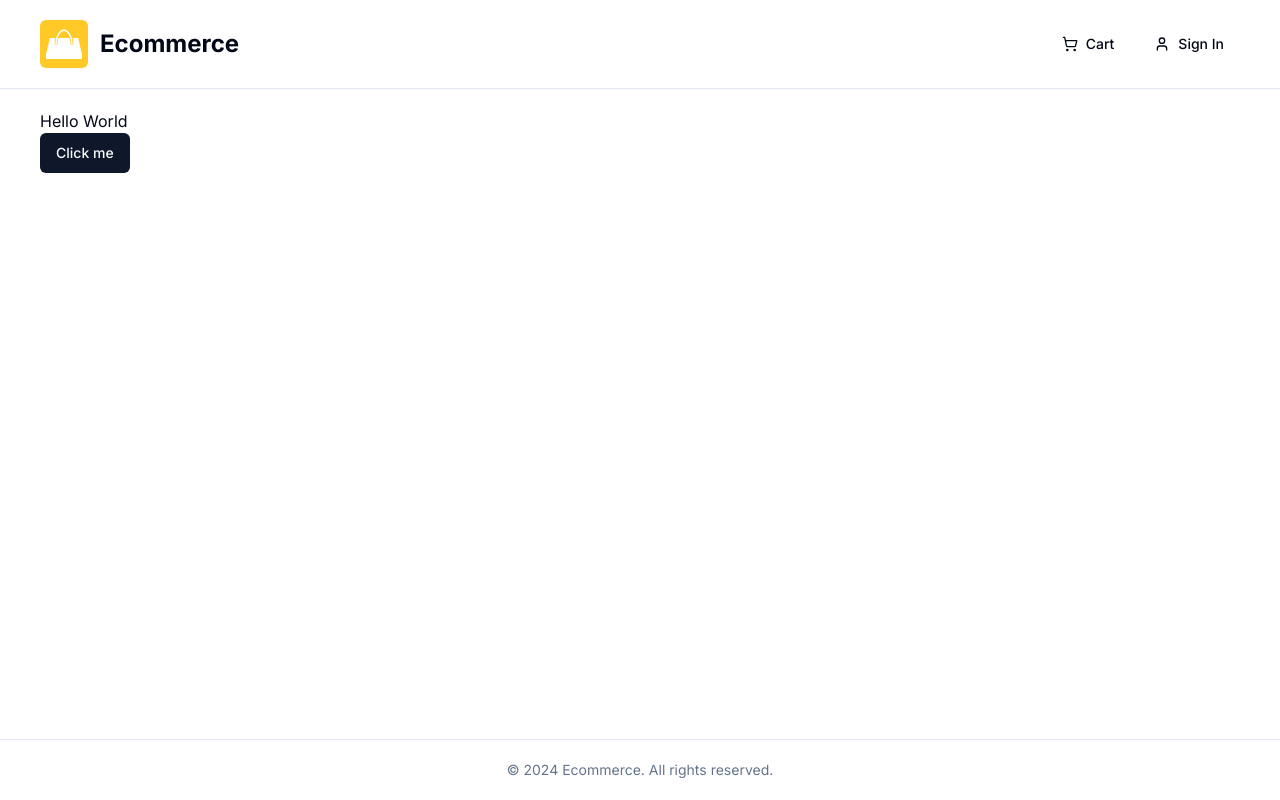
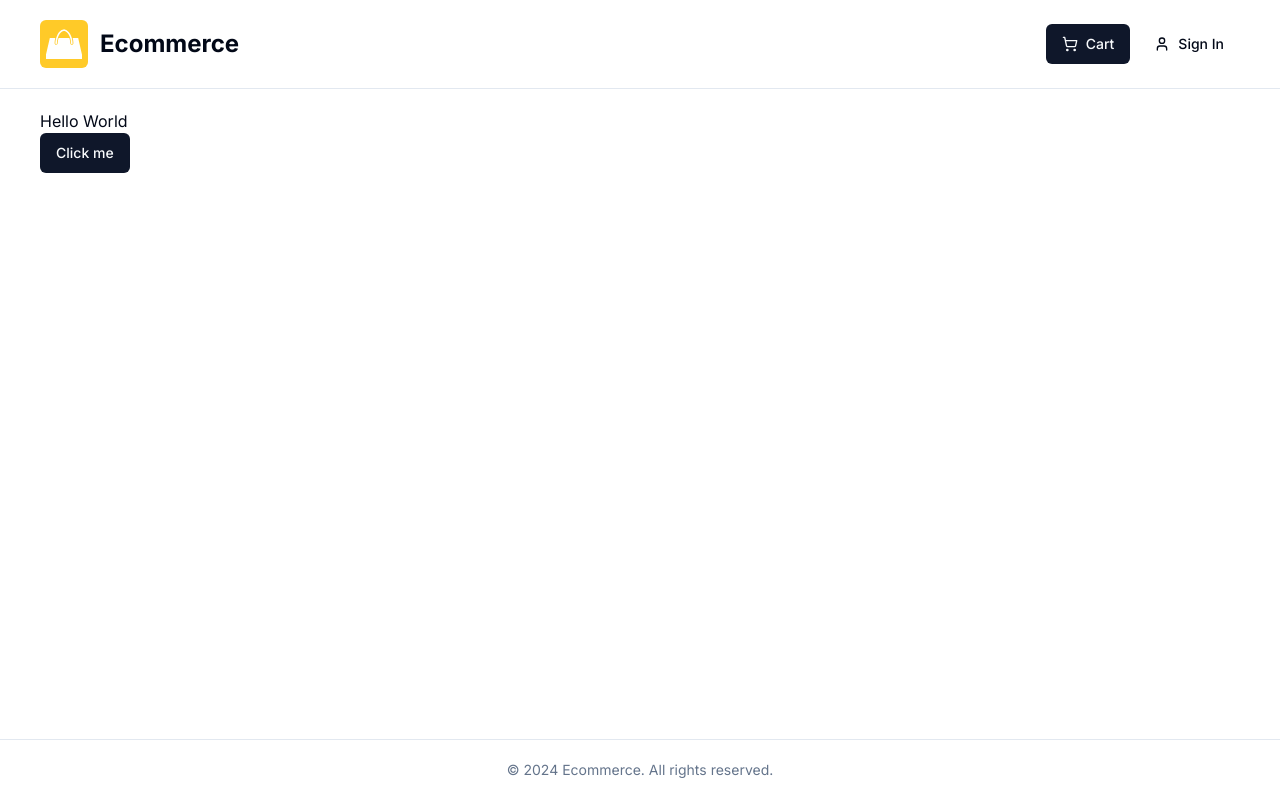
Before and after one commit to steven2711/nextjs-ecommerce, a Next.js app: page / in a window 1280 px wide. Built offline with nearby package versions, Linux system fonts and the light colour scheme; no server answers.

Commit message:
updated sign-in style

```diff
--- a/components/shared/header/index.tsx
+++ b/components/shared/header/index.tsx
@@ -23,7 +23,7 @@ export default function Header() {
           </Link>
         </div>
         <div className="space-x-2">
-          <Button asChild variant="ghost">
+          <Button asChild>
             <Link href="/cart">
               <ShoppingCart /> Cart
             </Link>
```
